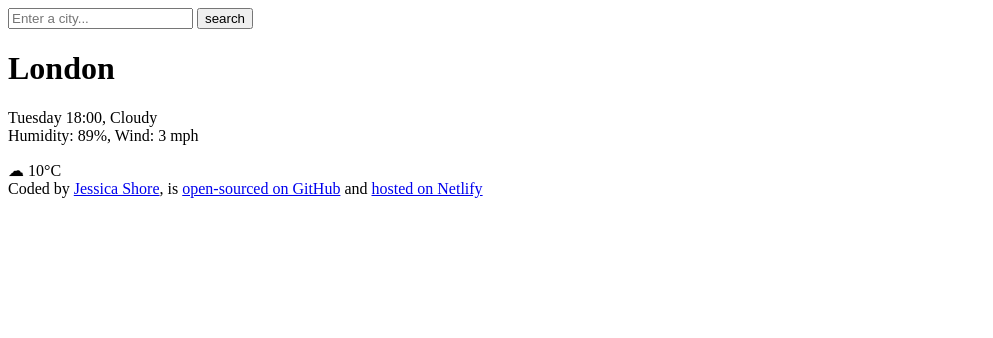
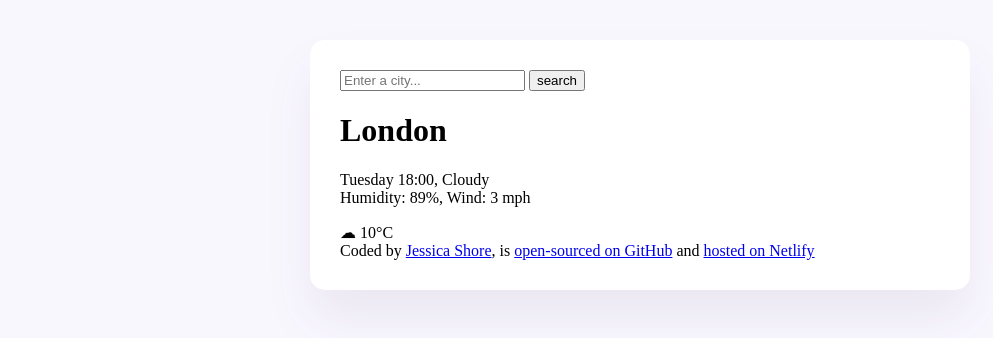
Before and after one commit to je5513/weather-app-project, a plain HTML site: page index.html in a window 1280 px wide. Shown: the whole page, without its empty margins (0-993 px from the left). Drawn offline with Linux system fonts and the light colour scheme.

Commit message:
Added CSS to container

```diff
--- a/index.html
+++ b/index.html
@@ -3,10 +3,11 @@
   <head>
     <meta charset="UTF-8" />
     <meta name="viewport" content="width=device-width, initial-scale=1.0" />
-    <link rel="stylesheet" href="style.css" />
+    <link rel="stylesheet" href="src/style.css" />
     <title>My Weather App</title>
   </head>
   <body>
+    <div class="container">
       <header>
         <form>
           <input type="search" placeholder="Enter a city..." required />
@@ -26,7 +27,8 @@
       </main>
       <footer>
         Coded by
-      <a href="https://github.com/je5513" target="_blank">Jessica Shore</a>, is
+        <a href="https://github.com/je5513" target="_blank">Jessica Shore</a>,
+        is
         <a href="https://github.com/je5513/weather-app-project" target="_blank"
           >open-sourced on GitHub</a
         >
@@ -35,5 +37,6 @@
           >hosted on Netlify</a
         >
       </footer>
+    </div>
   </body>
 </html>
--- a/src/style.css
+++ b/src/style.css
@@ -0,0 +1,12 @@
+body {
+  background: #f9f7fe;
+}
+
+.container {
+  background: white;
+  box-shadow: 0 30px 50px rgba(65, 50, 100, 0.08);
+  max-width: 600px;
+  margin: 40px auto;
+  padding: 30px;
+  border-radius: 15px;
+}
```
Lines whose indentation alone changed are shown as unchanged.
